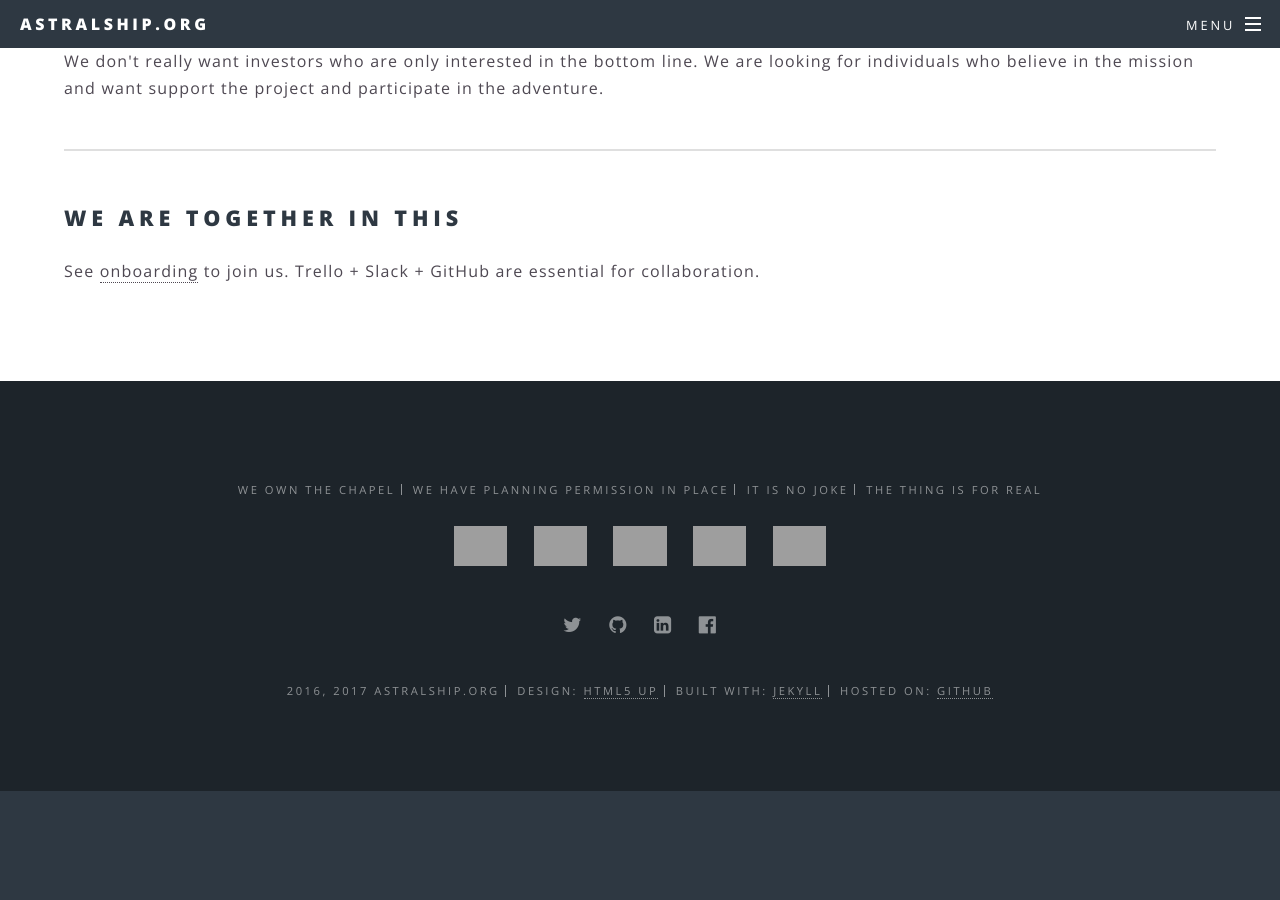
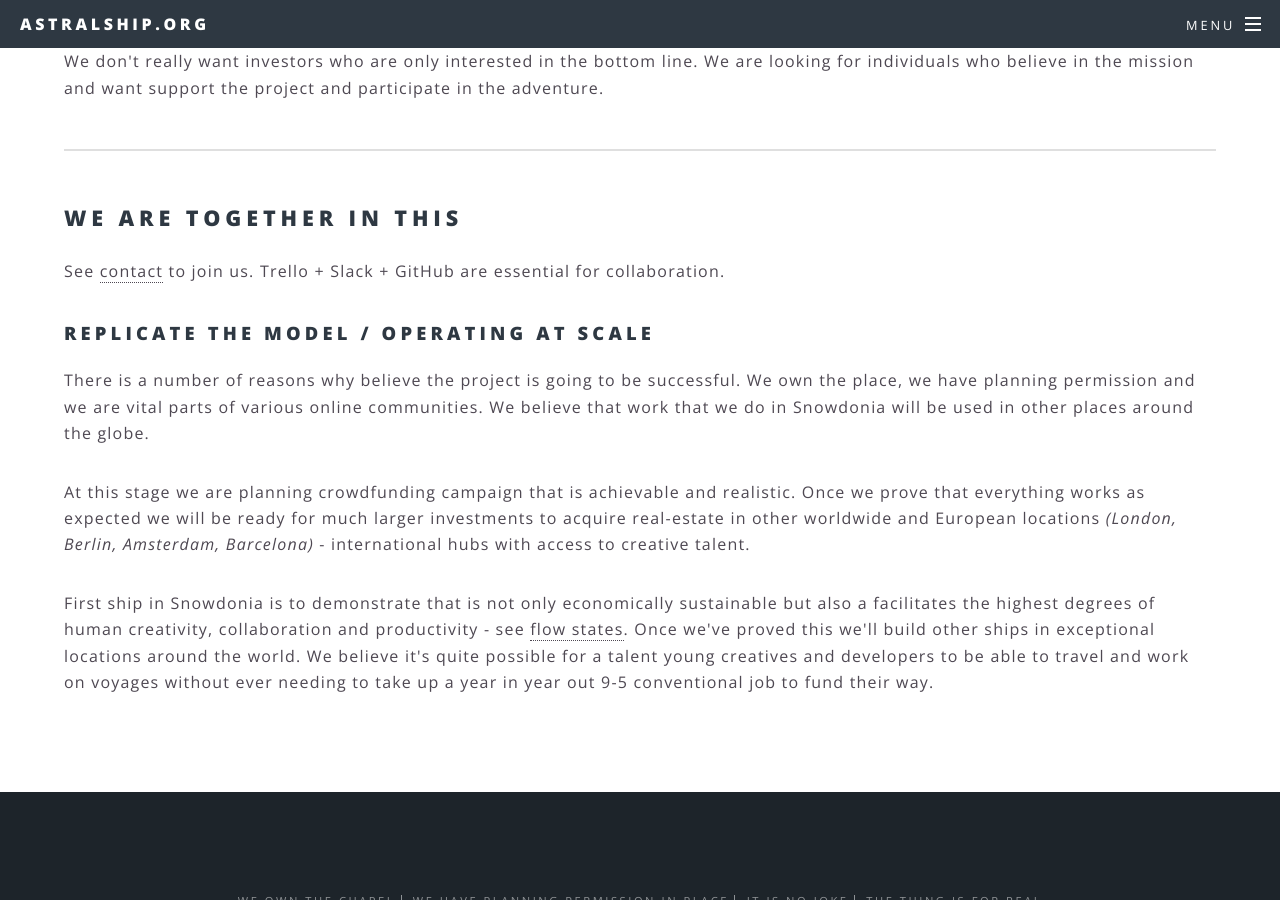
Before and after one commit to astralship/astralship.github.io, a Jekyll site: the page built from investment.html, in a window 1280 px wide and 900 px high, scrolled down 3210 px, cut to the strip 0-900 px from the top of the window. Built offline with Jekyll 4.4.1, drawn with Linux system fonts in a browser that asks for light colours; before the commit the page ends 4001 px from its top, so only the background shows below that; grey boxes are pictures that could not be loaded.

Commit message:
Removing “global” - being global is part of investment. Updated contact page. Still no Slack autoinvite…

```diff
--- a/investment.html
+++ b/investment.html
@@ -81,4 +81,12 @@ order: 1
 	<hr>
 
 	<h2>We are together in this</h2>
-	<p>See <a href="onboarding.html">onboarding</a> to join us. Trello + Slack + GitHub are essential for collaboration.</p>
+	<p>See <a href="contact.html">contact</a> to join us. Trello + Slack + GitHub are essential for collaboration.</p>
+
+	<h3>Replicate the model / Operating at scale</h3>
+
+	<p>There is a number of reasons why believe the project is going to be successful. We own the place, we have planning permission and we are vital parts of various online communities. We believe that work that we do in Snowdonia will be used in other places around the globe.</p>
+
+	<p>At this stage we are planning crowdfunding campaign that is achievable and realistic. Once we prove that everything works as expected we will be ready for much larger investments to acquire real-estate in other worldwide and European locations <em>(London, Berlin, Amsterdam, Barcelona)</em> - international hubs with access to creative talent.</p>
+
+	<p>First ship in Snowdonia is to demonstrate that is not only economically sustainable but also a facilitates the highest degrees of human creativity, collaboration and productivity - see <a href="flow.html">flow states</a>. Once we've proved this we'll build other ships in exceptional locations around the world. We believe it's quite possible for a talent young creatives and developers to be able to travel and work on voyages without ever needing to take up a year in year out 9-5 conventional job to fund their way.</p>
```
Also changed, not shown: contact.html (+8 -4 lines), global.html (deleted, +0 -16 lines).
